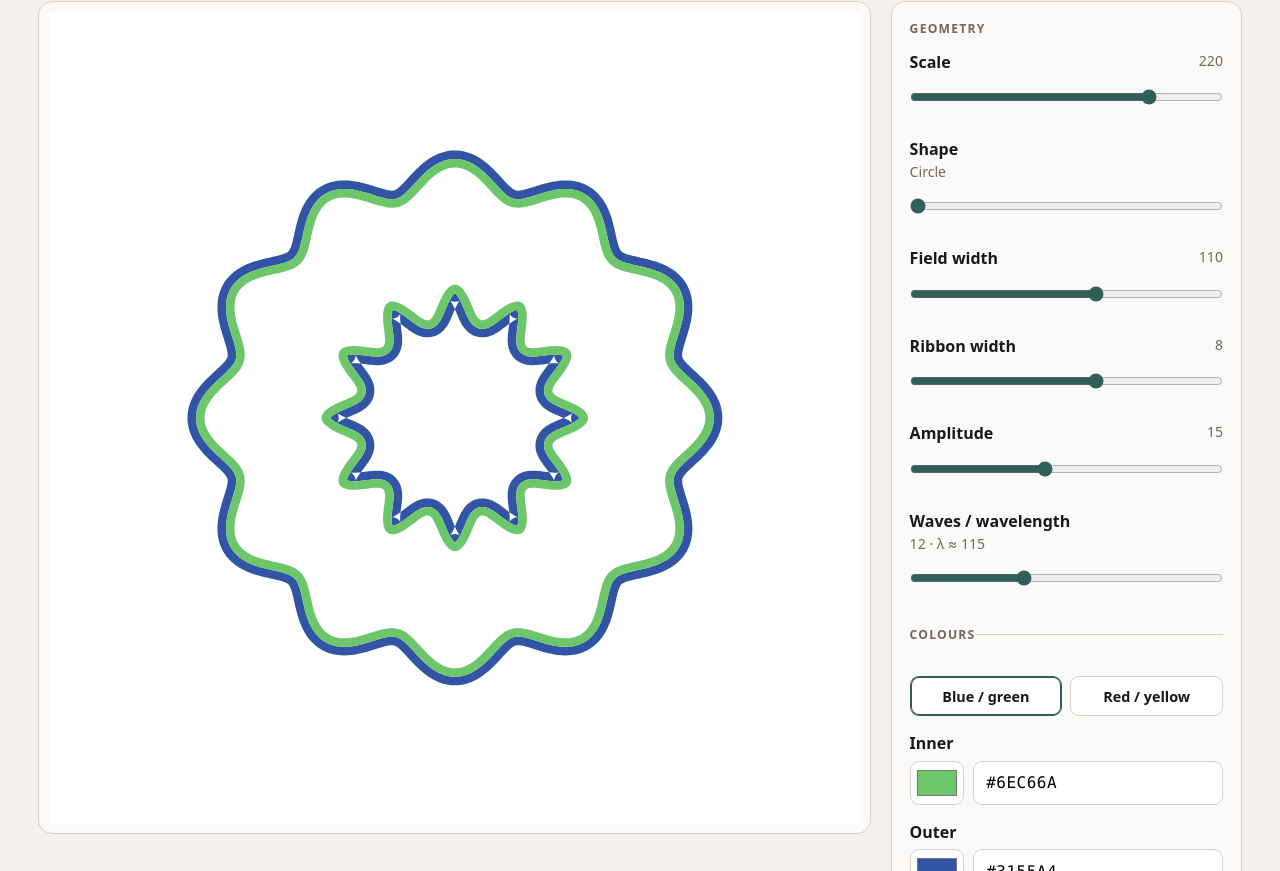
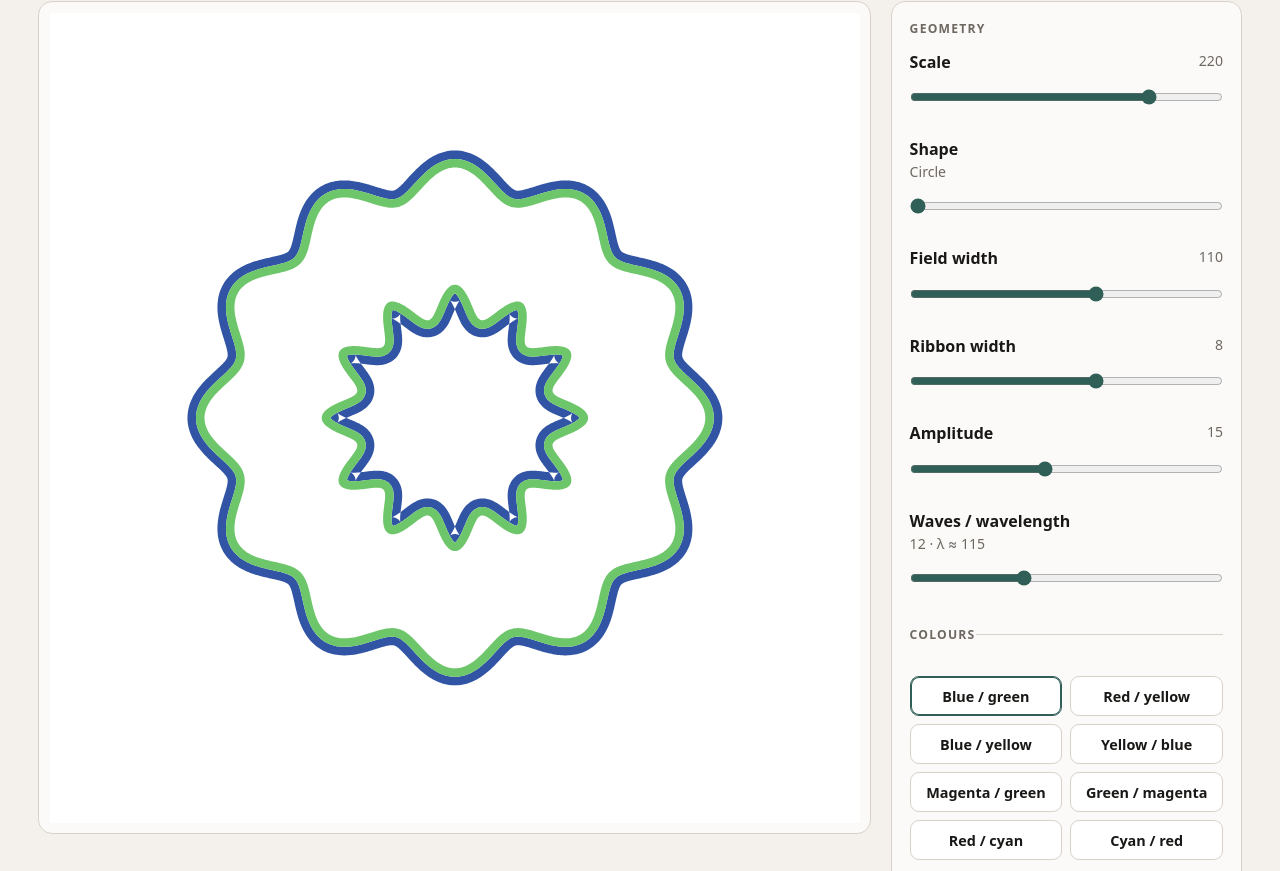
Before and after one commit to grantaj/colourshift, a plain HTML site: page docs/watercolour/index.html in a window 1280 px wide. Shown: the part 81-952 px from the top of the page. Drawn offline with Linux system fonts and the light colour scheme; a small style sheet from the web is missing.

Commit message:
Add empirical high-contrast Watercolour presets

```diff
--- a/docs/watercolour/index.html
+++ b/docs/watercolour/index.html
@@ -99,6 +99,24 @@
             <button id="preset-red-yellow" class="preset-button" type="button">
               Red / yellow
             </button>
+            <button id="preset-blue-yellow" class="preset-button" type="button">
+              Blue / yellow
+            </button>
+            <button id="preset-yellow-blue" class="preset-button" type="button">
+              Yellow / blue
+            </button>
+            <button id="preset-magenta-green" class="preset-button" type="button">
+              Magenta / green
+            </button>
+            <button id="preset-green-magenta" class="preset-button" type="button">
+              Green / magenta
+            </button>
+            <button id="preset-red-cyan" class="preset-button" type="button">
+              Red / cyan
+            </button>
+            <button id="preset-cyan-red" class="preset-button" type="button">
+              Cyan / red
+            </button>
           </div>
 
           <div class="colour-control">
--- a/docs/watercolour/watercolour.js
+++ b/docs/watercolour/watercolour.js
@@ -35,6 +35,30 @@ const PRESETS = Object.freeze({
   redYellow: Object.freeze({
     innerColour: "#f0cf45",
     outerColour: "#a93232",
+  }),
+  blueYellow: Object.freeze({
+    innerColour: "#0000ff",
+    outerColour: "#ffff00",
+  }),
+  yellowBlue: Object.freeze({
+    innerColour: "#ffff00",
+    outerColour: "#0000ff",
+  }),
+  magentaGreen: Object.freeze({
+    innerColour: "#ff00ff",
+    outerColour: "#00ff00",
+  }),
+  greenMagenta: Object.freeze({
+    innerColour: "#00ff00",
+    outerColour: "#ff00ff",
+  }),
+  redCyan: Object.freeze({
+    innerColour: "#ff0000",
+    outerColour: "#00ffff",
+  }),
+  cyanRed: Object.freeze({
+    innerColour: "#00ffff",
+    outerColour: "#ff0000",
   }),
 });
 
@@ -77,6 +101,12 @@ const elements = {
   outerHex: document.getElementById("outer-hex"),
   presetBlueGreen: document.getElementById("preset-blue-green"),
   presetRedYellow: document.getElementById("preset-red-yellow"),
+  presetBlueYellow: document.getElementById("preset-blue-yellow"),
+  presetYellowBlue: document.getElementById("preset-yellow-blue"),
+  presetMagentaGreen: document.getElementById("preset-magenta-green"),
+  presetGreenMagenta: document.getElementById("preset-green-magenta"),
+  presetRedCyan: document.getElementById("preset-red-cyan"),
+  presetCyanRed: document.getElementById("preset-cyan-red"),
   focusView: document.getElementById("focus-view"),
   reset: document.getElementById("reset"),
   saveSvg: document.getElementById("save-svg"),
@@ -168,17 +198,13 @@ function shapeLabel(shape) {
 }
 
 function activePresetName() {
-  const matchesBlueGreen =
-    state.innerColour === PRESETS.blueGreen.innerColour &&
-    state.outerColour === PRESETS.blueGreen.outerColour;
-  const matchesRedYellow =
-    state.innerColour === PRESETS.redYellow.innerColour &&
-    state.outerColour === PRESETS.redYellow.outerColour;
-  if (matchesBlueGreen) {
-    return "blueGreen";
-  }
-  if (matchesRedYellow) {
-    return "redYellow";
+  for (const [name, preset] of Object.entries(PRESETS)) {
+    if (
+      state.innerColour === preset.innerColour &&
+      state.outerColour === preset.outerColour
+    ) {
+      return name;
+    }
   }
   return null;
 }
@@ -213,14 +239,18 @@ function syncControlsFromState() {
     state.waves + " · λ ≈ " + formatValue(wavelength, 0);
 
   const activePreset = activePresetName();
-  elements.presetBlueGreen.classList.toggle(
-    "active",
-    activePreset === "blueGreen",
-  );
-  elements.presetRedYellow.classList.toggle(
-    "active",
-    activePreset === "redYellow",
-  );
+  for (const [name, element] of [
+    ["blueGreen", elements.presetBlueGreen],
+    ["redYellow", elements.presetRedYellow],
+    ["blueYellow", elements.presetBlueYellow],
+    ["yellowBlue", elements.presetYellowBlue],
+    ["magentaGreen", elements.presetMagentaGreen],
+    ["greenMagenta", elements.presetGreenMagenta],
+    ["redCyan", elements.presetRedCyan],
+    ["cyanRed", elements.presetCyanRed],
+  ]) {
+    element.classList.toggle("active", activePreset === name);
+  }
 }
 
 function render() {
@@ -532,6 +562,24 @@ elements.presetBlueGreen.addEventListener("click", function () {
 elements.presetRedYellow.addEventListener("click", function () {
   applyPreset(PRESETS.redYellow);
 });
+elements.presetBlueYellow.addEventListener("click", function () {
+  applyPreset(PRESETS.blueYellow);
+});
+elements.presetYellowBlue.addEventListener("click", function () {
+  applyPreset(PRESETS.yellowBlue);
+});
+elements.presetMagentaGreen.addEventListener("click", function () {
+  applyPreset(PRESETS.magentaGreen);
+});
+elements.presetGreenMagenta.addEventListener("click", function () {
+  applyPreset(PRESETS.greenMagenta);
+});
+elements.presetRedCyan.addEventListener("click", function () {
+  applyPreset(PRESETS.redCyan);
+});
+elements.presetCyanRed.addEventListener("click", function () {
+  applyPreset(PRESETS.cyanRed);
+});
 
 elements.focusView.addEventListener("click", enterFocusView);
 elements.stage.addEventListener("click", function () {
```
Also changed, not shown: docs/watercolour-explorer-design.md (+28 -0 lines), tests/watercolour-explorer.test.mjs (+38 -0 lines).
